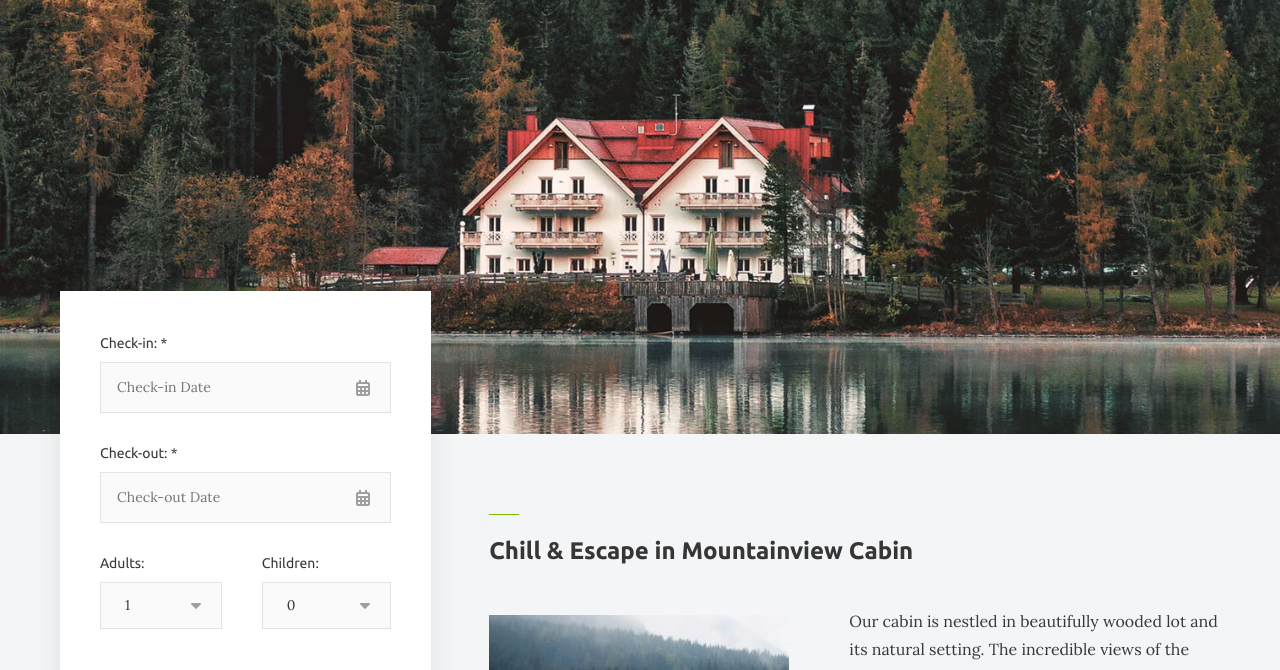
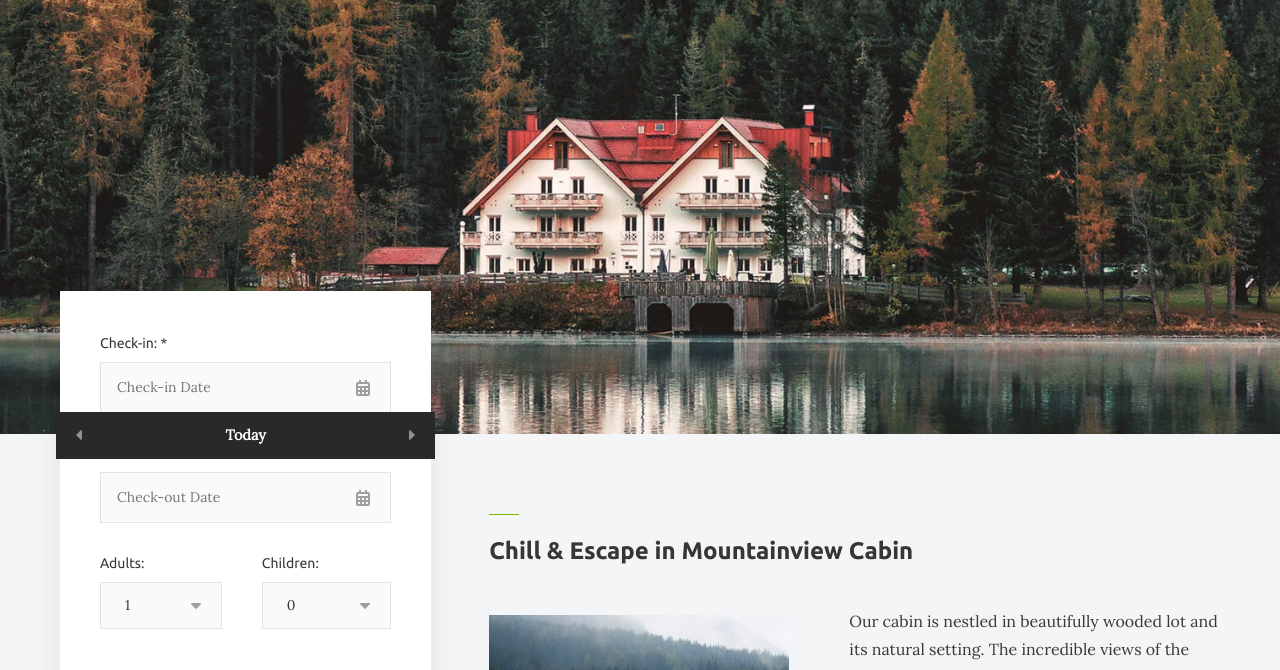
Before and after one commit to dmitriy143/lake, a website: page app/pug/index.pug in a window 1280 px wide. Shown: the part 127-797 px from the top of the page. Drawn offline with nearby package versions, Linux system fonts and the light colour scheme; files that its build step writes are made by us from their sources; files whose address does not match are found by name.

Commit message:
start date-popup

```diff
--- /dev/null
+++ b/app/pug/blocks/main/secondary/form/date-popup/date-popup.pug
@@ -0,0 +1,5 @@
+.form__date-popup.date-popup
+  .date-popup__nav
+    a.date-popup__nav-item.date-popup__nav-item--arrow-left(href="#")
+    a.date-popup__nav-item(href="#") Today
+    a.date-popup__nav-item.date-popup__nav-item--arrow-right(href="#")
--- a/app/pug/blocks/main/secondary/form/form.pug
+++ b/app/pug/blocks/main/secondary/form/form.pug
@@ -2,6 +2,7 @@ section.secondary__form.form
   form.form__search(action="#" method="#")
     label.form__item(for="in") Check-in: *
     input.form__field.form__field--date(type="text" placeholder="Check-in Date" id="in")
+    include date-popup/date-popup
     label.form__item(for="out") Check-out: *
     input.form__field.form__field--date(type="text" placeholder="Check-out Date" id="out")
     .form__age-wrapper
--- /dev/null
+++ b/app/scss/blocks/main/secondary/form/date-popup/date-popup.scss
@@ -0,0 +1,49 @@
+.date-popup {
+  position: absolute;
+  left: -20px;
+  top: 121px;
+  padding: 0 16px;
+  width: calc(100% + 8px);
+}
+
+.date-popup__nav {
+  display: flex;
+  justify-content: space-between;
+  align-items: stretch;
+  background-color: #292929;
+}
+
+.date-popup__nav-item {
+  font-family: 'Lora', sans-serif;
+  font-size: 14.4px;
+  font-weight: 700;
+  color: #fff;
+  text-decoration: none;
+  padding: 14.4px;
+  flex-grow: 1;
+  text-align: center;
+  position: relative;
+}
+
+.date-popup__nav-item--arrow-left::before{
+  content: "";
+  position: absolute;
+  left: 14.4px;
+  top: calc(50% - 6px);
+  border: 6px solid #909090;
+  border-left-color: transparent;
+  border-top-color: transparent;
+  border-bottom-color: transparent;
+  border-radius: 3px;
+}
+.date-popup__nav-item--arrow-right::before{
+  content: "";
+  position: absolute;
+  right: 14.4px;
+  top: calc(50% - 6px);
+  border: 6px solid #909090;
+  border-right-color: transparent;
+  border-top-color: transparent;
+  border-bottom-color: transparent;
+  border-radius: 3px;
+}
--- a/app/scss/blocks/main/secondary/form/form.scss
+++ b/app/scss/blocks/main/secondary/form/form.scss
@@ -1,3 +1,7 @@
+@import "date-popup/date-popup.scss";
+
+
+
 .form {
   @include secondary-element;
 }
@@ -23,6 +27,10 @@
   margin-bottom: 28px;
 }
 
+// .form__date-popup {
+//   display: none;
+// }
+
 .form__field--date {
   padding: 12px 42px 12px 16px;
   background-image: url(../img/date.svg);
@@ -33,6 +41,11 @@
     background-image: url(../img/date-hover.svg);
     outline: none;
     border-color: #909090;
+
+    &+.form__date-popup {
+      display: block;
+      transition: 5s;
+    }
   }
 
 }
@@ -71,6 +84,7 @@
   }
 }
 
+
 @media (min-width: 768px) {
   .form__age-wrapper {
     display: flex;
--- a/app/scss/blocks/main/secondary/secondary.scss
+++ b/app/scss/blocks/main/secondary/secondary.scss
@@ -9,6 +9,7 @@
   box-shadow: 0 0 24px rgba(61, 61, 61, .1);
   padding: 40px 24px;
   margin-bottom: 60px;
+  position: relative;
 }
 
 
```
Also changed, not shown: app/css/style.min.css, app/index.html, 1 other file.
